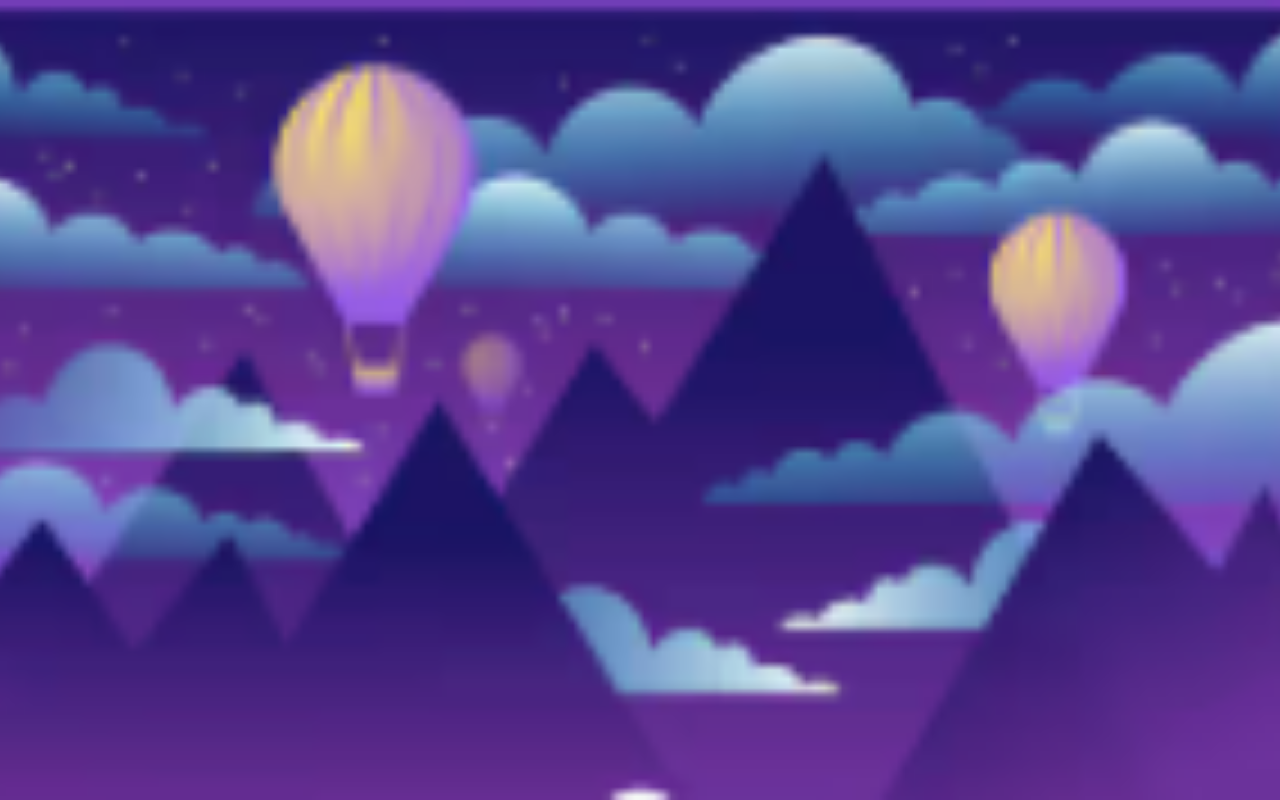
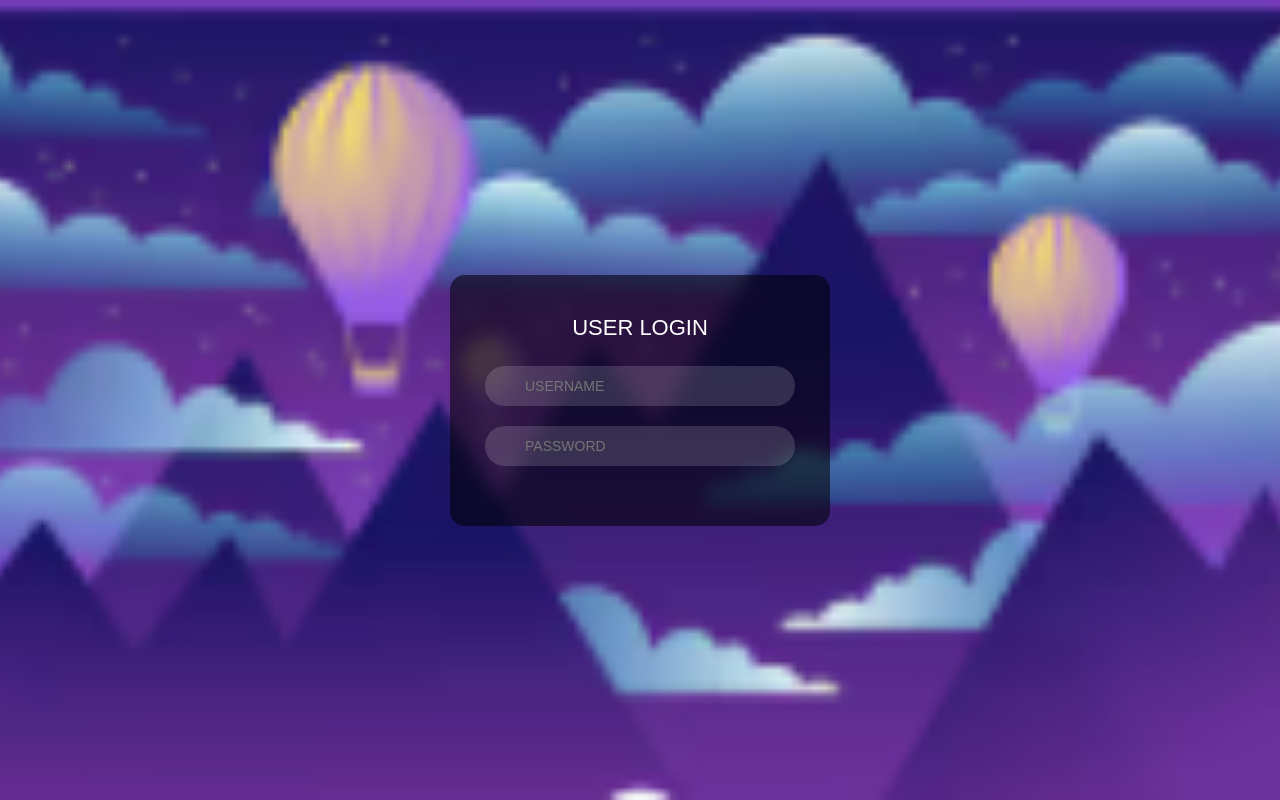
Before and after one commit to Wendelzinho007/Plogin, a plain HTML site: page index.html in a window 1280 px wide. Drawn offline with Linux system fonts and the light colour scheme.

Commit message:
versão 4 - parte do username e do password

```diff
--- a/index.html
+++ b/index.html
@@ -93,3 +93,17 @@
         }
     </style>
 </head>
+
+<body>
+    <div class="login-container">
+        <h2>USER LOGIN</h2>
+
+        <div class="input-field">
+            <input type="text" placeholder="USERNAME">
+        </div>
+          <div class="input-field">
+              <input type="password" placeholder="PASSWORD">
+          </div>
+
+
+    </div>
```
